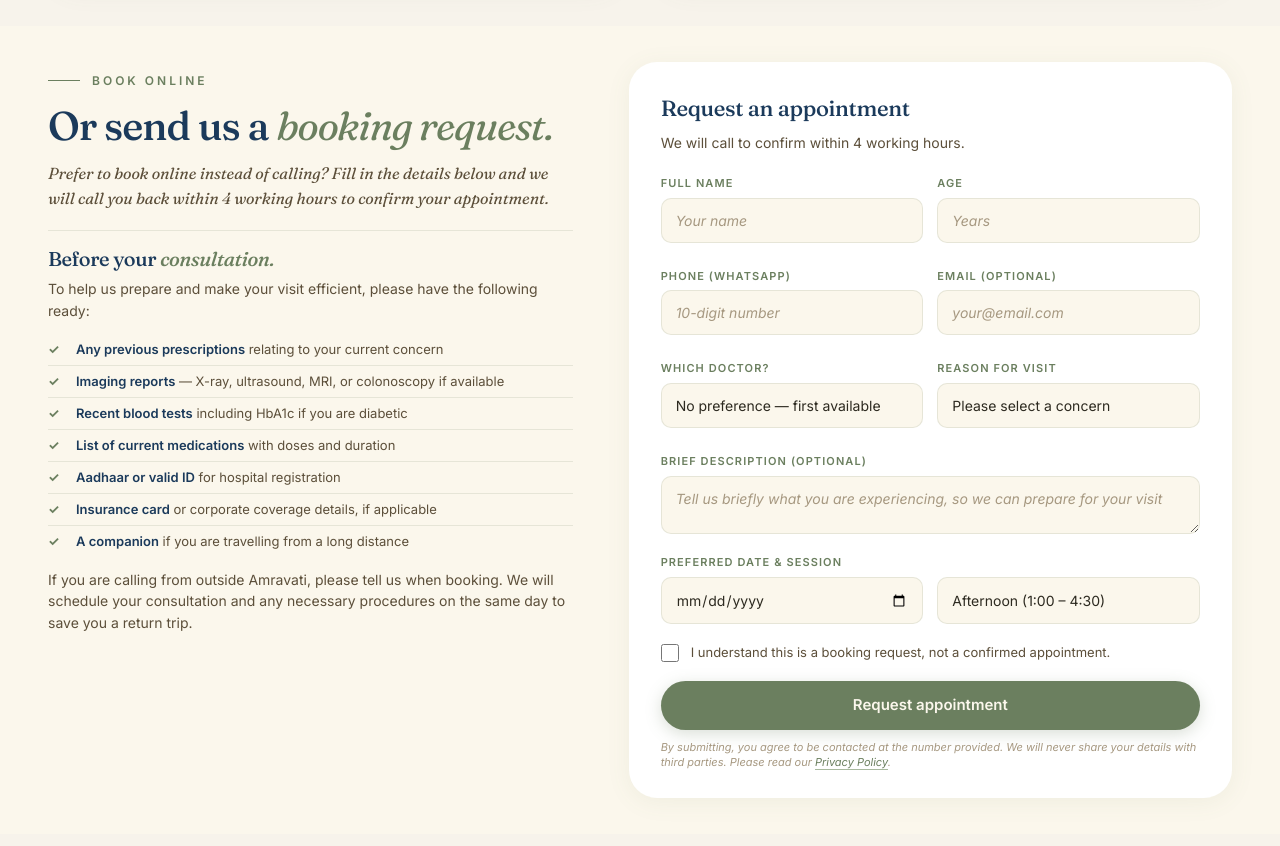
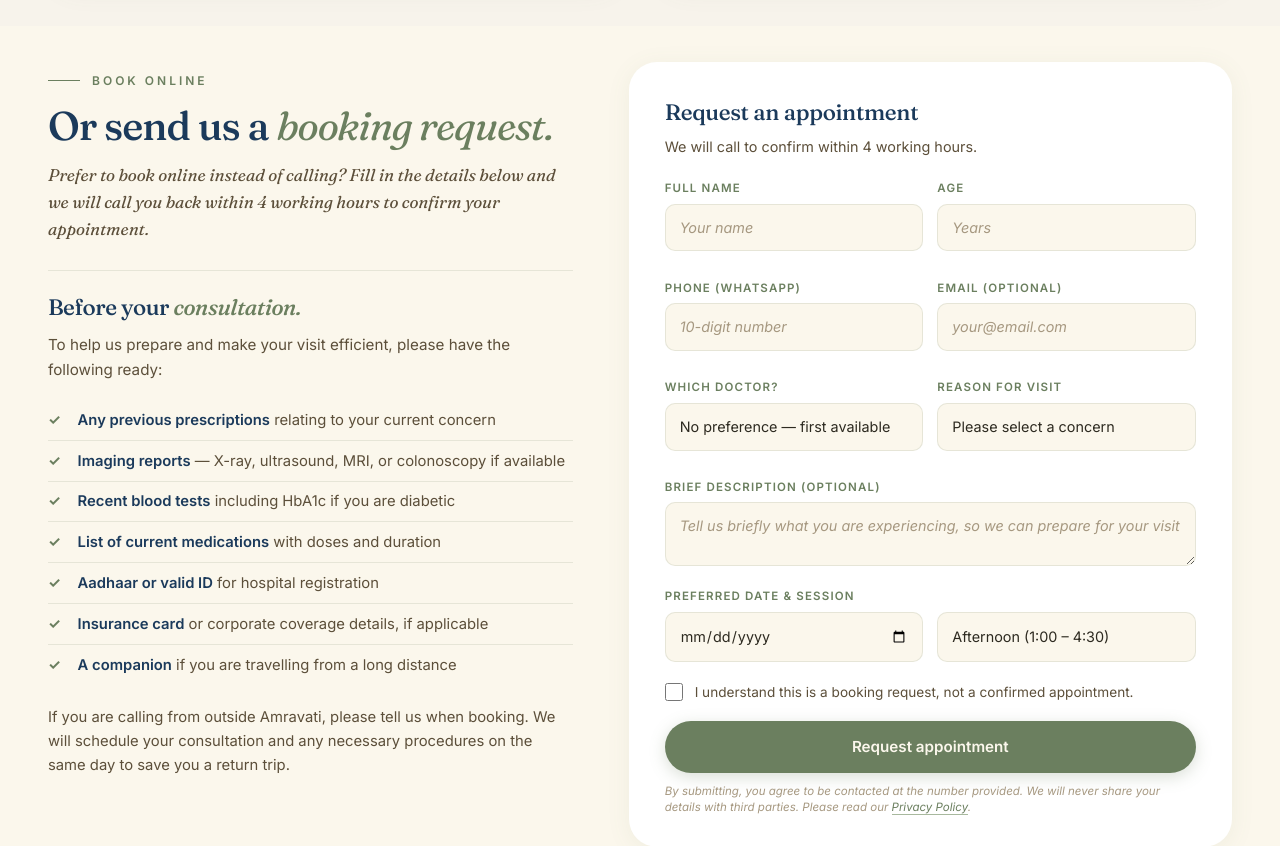
Before and after one commit to Shrimanmukund/ShriManmukund_Web, a Next.js app: page /contact in a window 1280 px wide. Shown: the part 2760-3606 px from the top of the page. Built offline with nearby package versions, Linux system fonts and the light colour scheme; no server answers.

Commit message:
style(contact): increase spacing above guide divider and checklist, scale typography for improved readability

```diff
--- a/src/app/globals.css
+++ b/src/app/globals.css
@@ -734,56 +734,64 @@ blockquote {
   text-align: left !important;
   margin-left: 0 !important;
   margin-right: 0 !important;
-  font-size: 1rem !important;
-  line-height: 1.55 !important;
+  font-size: 1.0625rem !important;
+  line-height: 1.6 !important;
   color: var(--brown) !important;
   margin-bottom: 1.25rem !important;
 }
 
 .booking-info-guide {
-  margin-top: 1rem !important;
-  padding-top: 1rem !important;
+  margin-top: 1.75rem !important;
+  padding-top: 1.5rem !important;
   border-top: 1px solid var(--leaf-line) !important;
 }
 
 .booking-info-guide h3 {
-  font-size: 1.25rem !important;
-  margin-bottom: 0.5rem !important;
+  font-size: 1.4rem !important;
+  margin-bottom: 0.65rem !important;
 }
 
 .booking-info-guide p {
-  font-size: 0.875rem !important;
-  line-height: 1.55 !important;
-  margin-bottom: 0.75rem !important;
+  font-size: 0.95rem !important;
+  line-height: 1.65 !important;
+  margin-bottom: 1.15rem !important;
 }
 
 .booking-info-guide ul {
-  margin: 0.75rem 0 !important;
+  margin: 1.15rem 0 !important;
 }
 
 .booking-info-guide ul li {
-  padding: 0.4rem 0 0.4rem 1.75rem !important;
-  font-size: 0.8125rem !important;
-  line-height: 1.4 !important;
+  padding: 0.55rem 0 0.55rem 1.85rem !important;
+  font-size: 0.925rem !important;
+  line-height: 1.5 !important;
 }
 
 .booking-info-guide ul li::before {
-  top: 0.4rem !important;
+  top: 0.55rem !important;
+  font-size: 0.9rem !important;
+}
+
+.booking-info-guide p:last-child {
+  font-size: 0.925rem !important;
+  line-height: 1.65 !important;
+  margin-top: 1.25rem !important;
+  margin-bottom: 0 !important;
 }
 
 .booking-form {
-  padding: 1.75rem 2rem !important;
+  padding: 2rem 2.25rem !important;
   border-radius: 28px !important;
   box-shadow: 0 4px 24px rgba(107, 127, 95, 0.08) !important;
 }
 
 .booking-form-title {
-  font-size: 1.375rem !important;
+  font-size: 1.4rem !important;
   margin-bottom: 0.25rem !important;
 }
 
 .booking-form-subtitle {
-  font-size: 0.875rem !important;
+  font-size: 0.9rem !important;
   margin-bottom: 1.25rem !important;
 }
 
@@ -791,15 +799,15 @@ blockquote {
   display: grid !important;
   grid-template-columns: 1fr 1fr !important;
   gap: 0.875rem !important;
-  margin-bottom: 0.75rem !important;
+  margin-bottom: 0.85rem !important;
 }
 
 .booking-form .form-group {
-  margin-bottom: 0.75rem !important;
+  margin-bottom: 0.85rem !important;
 }
 
 .booking-form .form-label {
-  font-size: 0.6875rem !important;
+  font-size: 0.72rem !important;
   letter-spacing: 0.1em !important;
   margin-bottom: 0.35rem !important;
 }
@@ -807,30 +815,30 @@ blockquote {
 .booking-form .form-input,
 .booking-form .form-select,
 .booking-form .form-textarea {
-  padding: 0.625rem 0.875rem !important;
-  font-size: 0.875rem !important;
+  padding: 0.6875rem 0.875rem !important;
+  font-size: 0.9rem !important;
   border-radius: 10px !important;
 }
 
 .booking-form .form-textarea {
-  min-height: 58px !important;
-  height: 58px !important;
+  min-height: 64px !important;
+  height: 64px !important;
 }
 
 .booking-form .form-checkbox {
   padding: 0.35rem 0 !important;
-  font-size: 0.8125rem !important;
+  font-size: 0.85rem !important;
 }
 
 .booking-form .btn-primary {
-  padding: 0.75rem 1.5rem !important;
-  font-size: 0.9375rem !important;
+  padding: 0.85rem 1.75rem !important;
+  font-size: 0.95rem !important;
   margin-top: 0.75rem !important;
 }
 
 .booking-form .form-note {
   margin-top: 0.625rem !important;
-  font-size: 0.6875rem !important;
+  font-size: 0.72rem !important;
   line-height: 1.4 !important;
 }
 
```
